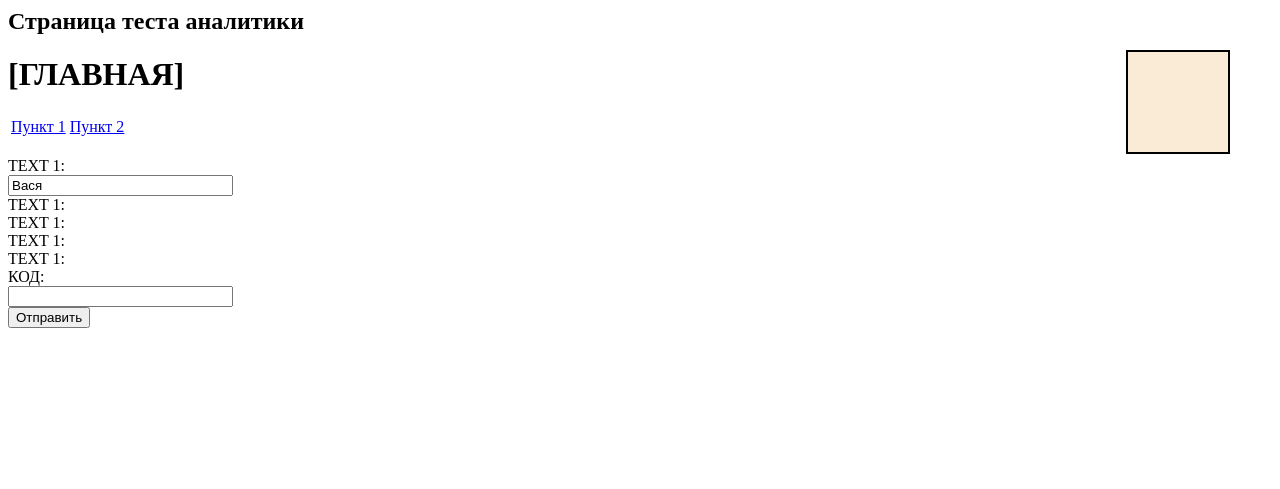
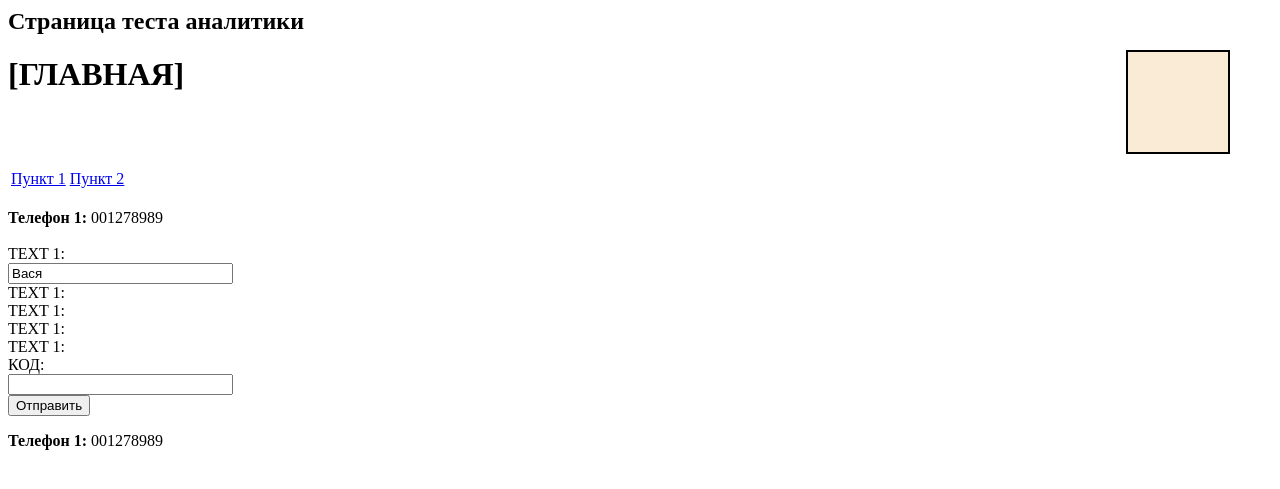
Before and after one commit to VadimTop1/project-test-g, a PHP site: page /hello.php in a window 1280 px wide. Shown: the top 489 px of the page. Run offline with PHP 8.4, Linux system fonts and the light colour scheme.

Commit message:
Обновление страниц

```diff
--- a/hello.php
+++ b/hello.php
@@ -7,9 +7,12 @@
 <body>
 
 <h2>Страница теста аналитики <h1>[ГЛАВНАЯ]</h1></h2>
+<br/><br/>
 <table>
   <p><tr><td><a href="/page1.php">Пункт 1</a></td><td><a href="/page2.php">Пункт 2</a></td></tr></p>
 </table>
+<br/>
+<div id="tel1Id"><b>Телефон 1:</b> 001278989</div>
 <br/>
   <form name="f1" method="get" action="enter_data.php">
     <input name="link" type="hidden" value="index.php" />
@@ -37,3 +40,5 @@
             top: 50;
             right: 50px;"></div>
 </body>
+
+<div id="tel2Id"><b>Телефон 1:</b> 001278989</div>
```
